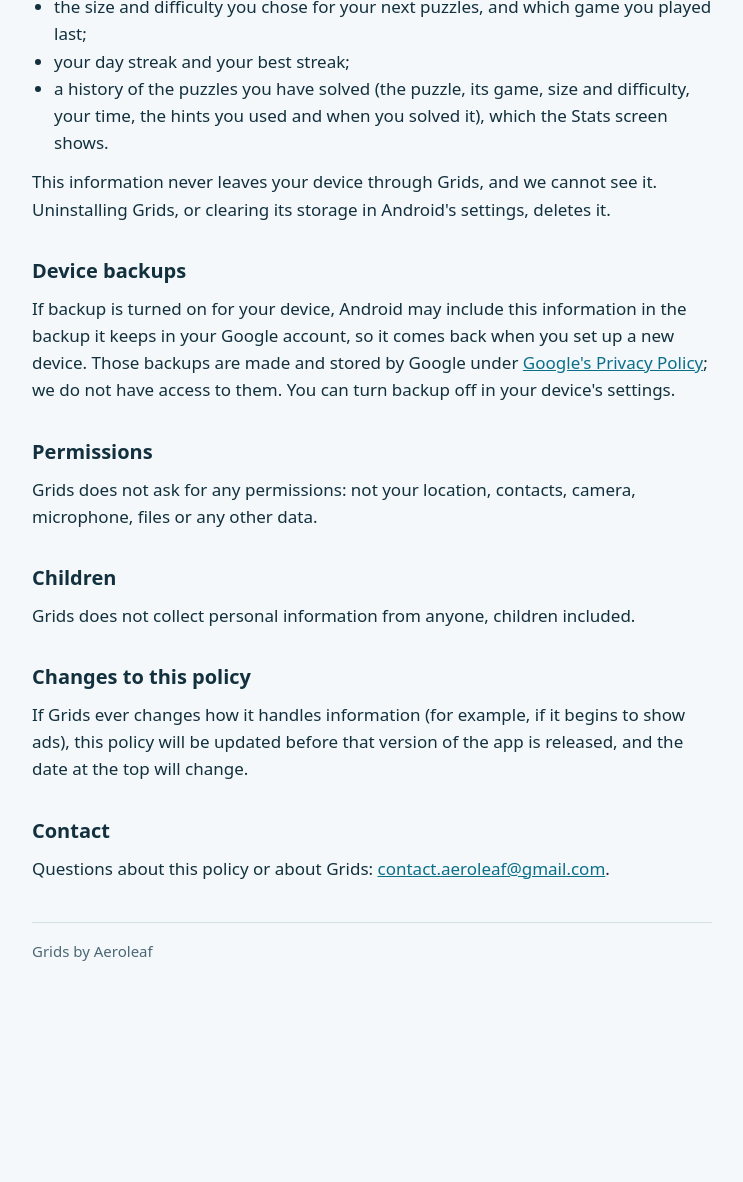
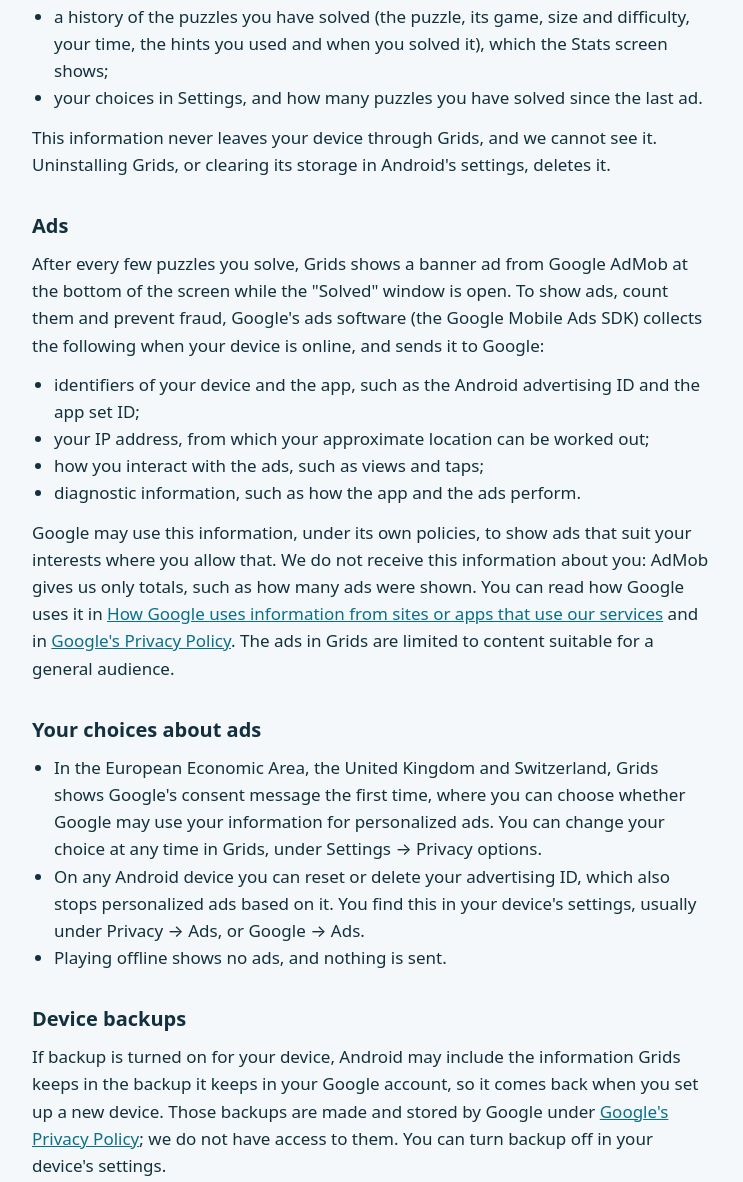
Before and after one commit to aeroleafstudio/aeroleafstudio.github.io, a plain HTML site: page grids/privacy.html in a window 1280 px wide. Shown: the part 673-1855 px from the top of the page, without its empty margins (268-1011 px from the left). Before the commit the page ends 1700 px from the top, so only its background shows below. Drawn offline with Linux system fonts and the light colour scheme.

Commit message:
Grids' privacy policy: the ads in version 0.2.0
Grids 0.2.0 shows Google AdMob banners. The policy now says what Google's
ads software collects, the consent message in the EEA, the UK and
Switzerland, how to change one's choice, and the new permissions.

```diff
--- a/grids/privacy.html
+++ b/grids/privacy.html
@@ -46,18 +46,16 @@
 <body>
 <main>
   <h1>Grids Privacy Policy</h1>
-  <p class="updated">Last updated: 13 October 2026</p>
+  <p class="updated">Last updated: 17 October 2026</p>
 
-  <p class="summary">Grids does not collect any information about you. It works offline: it has no accounts, no ads, no
-  analytics and no tracking, and it does not use the internet.</p>
+  <p class="summary">Grids itself collects nothing about you: your games, streak, stats and settings stay on your device.
+  Grids shows ads from Google AdMob, and Google's ads software in the app collects some information about your device to
+  show those ads, as described below. Without an internet connection Grids works fully, shows no ads and sends
+  nothing.</p>
 
   <h2>Who makes Grids</h2>
   <p>Grids is a puzzle game for Android made by Aeroleaf, an independent developer. You can reach us at
   <a href="mailto:contact.aeroleaf@gmail.com">contact.aeroleaf@gmail.com</a>.</p>
-
-  <h2>Information we collect</h2>
-  <p>None. Grids has no sign-in and no accounts, shows no ads, and contains no analytics or tracking tools. It does not
-  ask for access to the internet, so it cannot send anything about you or your device anywhere.</p>
 
   <h2>What stays on your device</h2>
   <p>To let you continue where you left off, Grids keeps a few things on your phone or tablet:</p>
@@ -66,27 +64,57 @@
     <li>the size and difficulty you chose for your next puzzles, and which game you played last;</li>
     <li>your day streak and your best streak;</li>
     <li>a history of the puzzles you have solved (the puzzle, its game, size and difficulty, your time, the hints you
-      used and when you solved it), which the Stats screen shows.</li>
+      used and when you solved it), which the Stats screen shows;</li>
+    <li>your choices in Settings, and how many puzzles you have solved since the last ad.</li>
   </ul>
   <p>This information never leaves your device through Grids, and we cannot see it. Uninstalling Grids, or clearing its
   storage in Android's settings, deletes it.</p>
 
+  <h2>Ads</h2>
+  <p>After every few puzzles you solve, Grids shows a banner ad from Google AdMob at the bottom of the screen while the
+  "Solved" window is open. To show ads, count them and prevent fraud, Google's ads software (the Google Mobile Ads SDK)
+  collects the following when your device is online, and sends it to Google:</p>
+  <ul>
+    <li>identifiers of your device and the app, such as the Android advertising ID and the app set ID;</li>
+    <li>your IP address, from which your approximate location can be worked out;</li>
+    <li>how you interact with the ads, such as views and taps;</li>
+    <li>diagnostic information, such as how the app and the ads perform.</li>
+  </ul>
+  <p>Google may use this information, under its own policies, to show ads that suit your interests where you allow
+  that. We do not receive this information about you: AdMob gives us only totals, such as how many ads were shown. You
+  can read how Google uses it in <a href="https://policies.google.com/technologies/partner-sites">How Google uses
+  information from sites or apps that use our services</a> and in <a href="https://policies.google.com/privacy">Google's
+  Privacy Policy</a>. The ads in Grids are limited to content suitable for a general audience.</p>
+
+  <h2>Your choices about ads</h2>
+  <ul>
+    <li>In the European Economic Area, the United Kingdom and Switzerland, Grids shows Google's consent message the first
+      time, where you can choose whether Google may use your information for personalized ads. You can change your
+      choice at any time in Grids, under Settings &rarr; Privacy options.</li>
+    <li>On any Android device you can reset or delete your advertising ID, which also stops personalized ads based on it.
+      You find this in your device's settings, usually under Privacy &rarr; Ads, or Google &rarr; Ads.</li>
+    <li>Playing offline shows no ads, and nothing is sent.</li>
+  </ul>
+
   <h2>Device backups</h2>
-  <p>If backup is turned on for your device, Android may include this information in the backup it keeps in your
-  Google account, so it comes back when you set up a new device. Those backups are made and stored by Google under
+  <p>If backup is turned on for your device, Android may include the information Grids keeps in the backup it keeps in
+  your Google account, so it comes back when you set up a new device. Those backups are made and stored by Google under
   <a href="https://policies.google.com/privacy">Google's Privacy Policy</a>; we do not have access to them. You can
   turn backup off in your device's settings.</p>
 
   <h2>Permissions</h2>
-  <p>Grids does not ask for any permissions: not your location, contacts, camera, microphone, files or any other
-  data.</p>
+  <p>Grids asks Android only for what needs no prompt: internet and network access and the advertising ID, which
+  Google's ads software needs (with basic phone information such as the network type), and vibration, for the light
+  ticks you feel while drawing in Trace and Tiles, which you can turn off in Settings. Grids never asks for your
+  location, contacts, camera, microphone or files.</p>
 
   <h2>Children</h2>
-  <p>Grids does not collect personal information from anyone, children included.</p>
+  <p>Grids is not directed at children under 13, and we do not knowingly collect personal information from children.
+  The ads in Grids are limited to content suitable for a general audience.</p>
 
   <h2>Changes to this policy</h2>
-  <p>If Grids ever changes how it handles information (for example, if it begins to show ads), this policy will be
-  updated before that version of the app is released, and the date at the top will change.</p>
+  <p>If Grids changes how it handles information, this policy will be updated before that version of the app is
+  released, and the date at the top will change.</p>
 
   <h2>Contact</h2>
   <p>Questions about this policy or about Grids: <a href="mailto:contact.aeroleaf@gmail.com">contact.aeroleaf@gmail.com</a>.</p>
```
